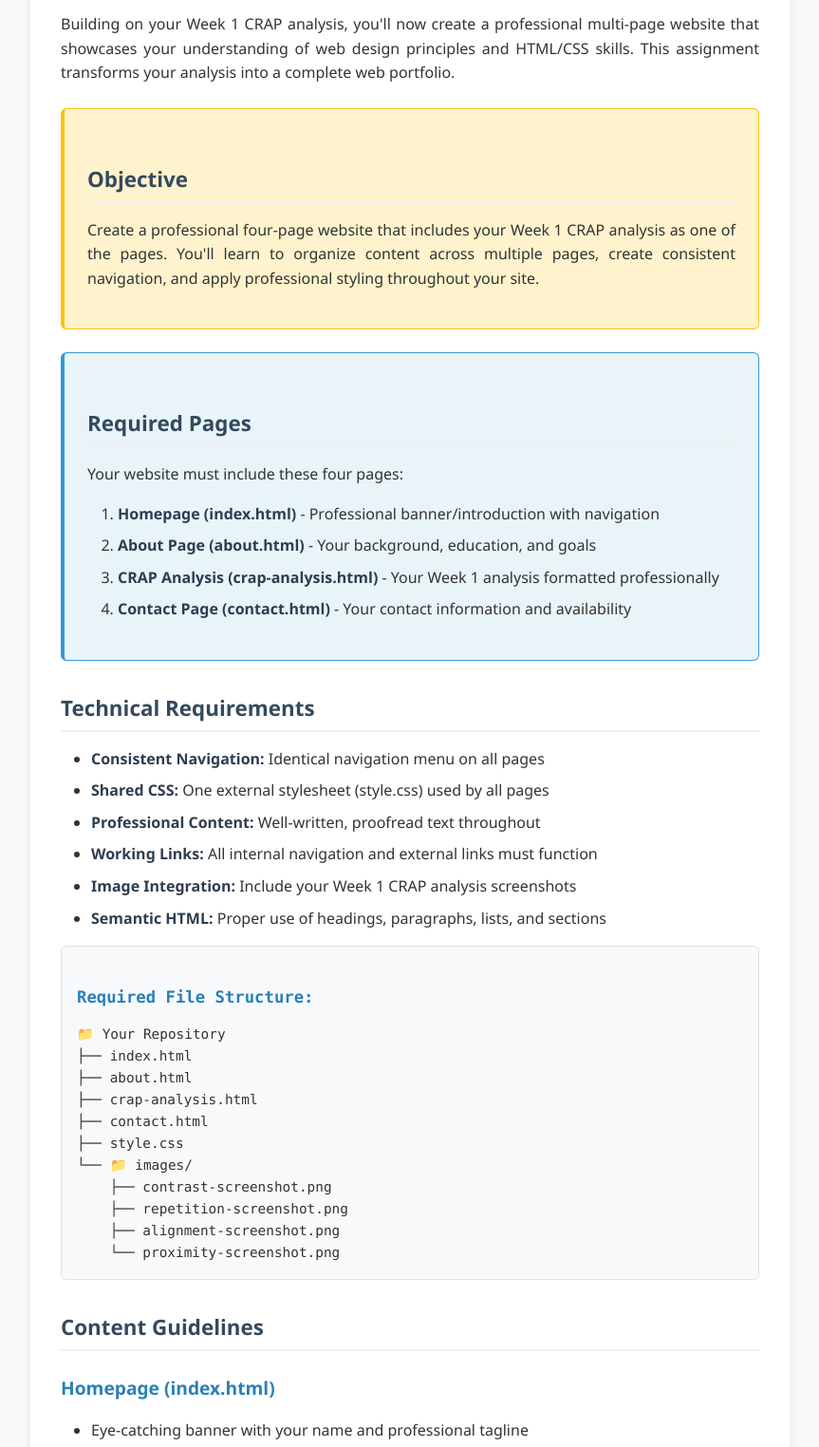
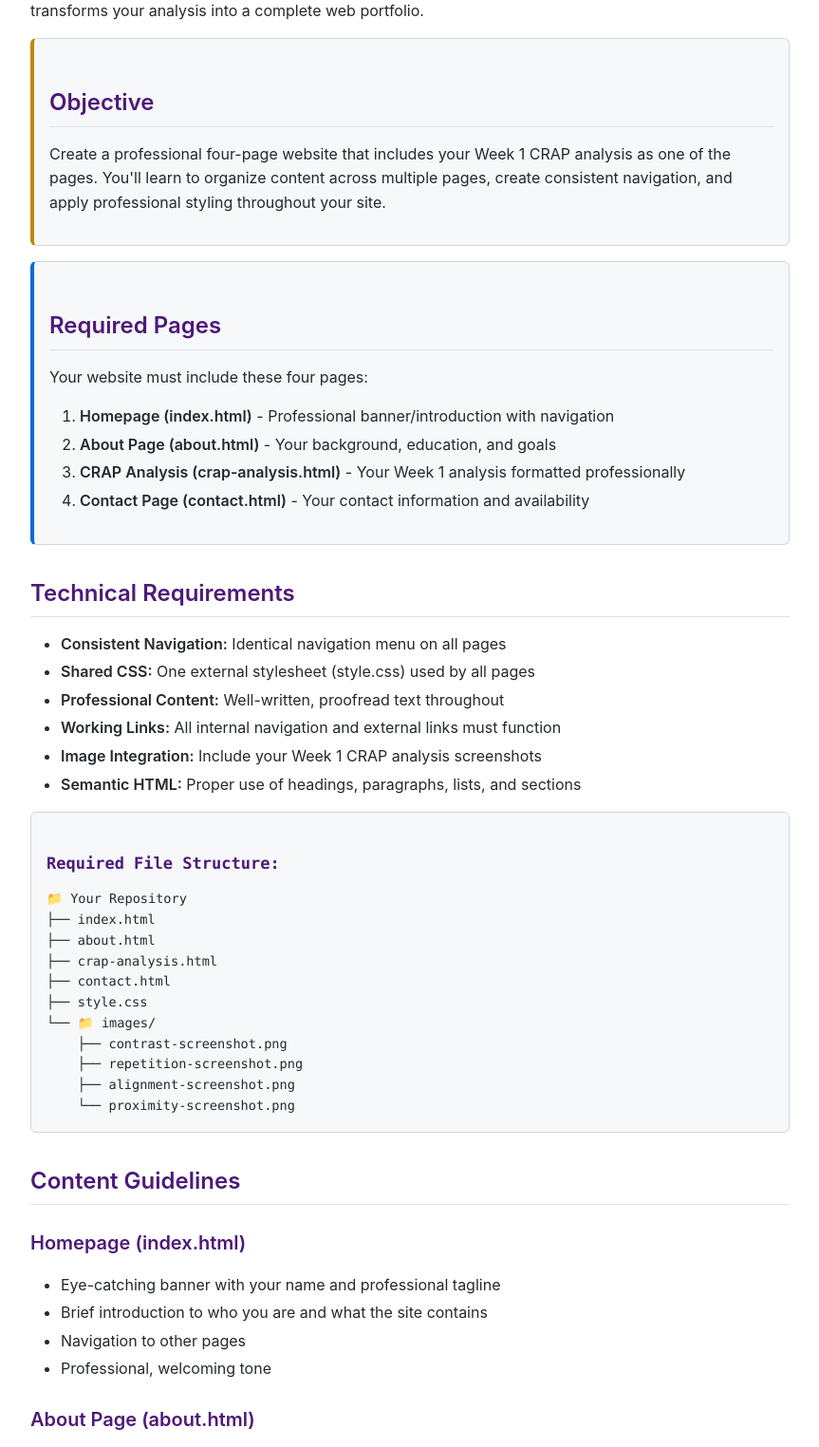
Before and after one commit to curtrode/60970, a plain HTML site: page week1/tutorials 2/subpage/assignment-instructions.html in a window 1280 px wide. Shown: the part 214-1738 px from the top of the page at 95% size, without its empty margins (208-1071 px from the left). Drawn offline with Linux system fonts and the light colour scheme.

Commit message:
Revamp assignment instructions page styling
Updated CSS for assignment-instructions.html to use more modern system fonts, adjust colors for improved readability, simplify layout, and unify box styles. Enhanced accessibility and visual consistency across headings, containers, and code blocks.

```diff
--- a/week1/tutorials 2/subpage/assignment-instructions.html
+++ b/week1/tutorials 2/subpage/assignment-instructions.html
@@ -6,49 +6,51 @@
     <title>Week 2: Multi-Page Website Development Assignment</title>
     <style>
         body {
-            font-family: 'Segoe UI', Tahoma, Geneva, Verdana, sans-serif;
+            font-family: -apple-system, BlinkMacSystemFont, 'Segoe UI', Roboto, 'Helvetica Neue', Arial, sans-serif;
             line-height: 1.6;
-            color: #333;
-            max-width: 800px;
-            margin: 0 auto;
-            padding: 2rem;
-            background-color: #f8f9fa;
+            color: #24292e;
+            max-width: 100%;
+            margin: 0;
+            padding: 1rem;
+            background-color: #ffffff;
         }
 
         .assignment-container {
-            background-color: white;
-            padding: 2rem;
-            border-radius: 8px;
-            box-shadow: 0 2px 10px rgba(0,0,0,0.1);
+            max-width: 800px;
+            margin: 0 auto;
+            padding: 0;
         }
 
         h1 {
-            color: #2c3e50;
-            font-size: 2.2em;
+            color: #4d1979;
+            font-size: 2em;
             margin-bottom: 1rem;
-            border-bottom: 3px solid #3498db;
-            padding-bottom: 0.5rem;
+            border-bottom: 1px solid #e1e4e8;
+            padding-bottom: 0.3rem;
+            font-weight: 600;
         }
 
         h2 {
-            color: #34495e;
-            font-size: 1.4em;
+            color: #4d1979;
+            font-size: 1.5em;
             margin-top: 2rem;
             margin-bottom: 1rem;
-            border-bottom: 2px solid #ecf0f1;
+            border-bottom: 1px solid #e1e4e8;
             padding-bottom: 0.3rem;
+            font-weight: 600;
         }
 
         h3 {
-            color: #2980b9;
-            font-size: 1.2em;
+            color: #4d1979;
+            font-size: 1.25em;
             margin-top: 1.5rem;
             margin-bottom: 0.8rem;
+            font-weight: 600;
         }
 
         p {
             margin-bottom: 1rem;
-            text-align: justify;
+            text-align: left;
         }
 
         ul, ol {
@@ -57,75 +59,69 @@
         }
 
         li {
-            margin-bottom: 0.5rem;
+            margin-bottom: 0.25rem;
         }
 
         strong {
-            color: #2c3e50;
+            color: #24292e;
             font-weight: 600;
         }
 
-        .highlight-box {
-            background-color: #e8f4f8;
-            border: 1px solid #3498db;
+        .highlight-box, .objective-box, .submission-box, .reminder-box {
+            background-color: #f6f8fa;
+            border: 1px solid #d0d7de;
             border-radius: 6px;
-            padding: 1.5rem;
-            margin: 1.5rem 0;
-            border-left: 4px solid #3498db;
+            padding: 1rem;
+            margin: 1rem 0;
+            border-left: 4px solid #0969da;
         }
 
         .objective-box {
-            background-color: #fff3cd;
-            border: 1px solid #ffc107;
-            border-radius: 6px;
-            padding: 1.5rem;
-            margin: 1.5rem 0;
-            border-left: 4px solid #ffc107;
+            border-left-color: #bf8700;
         }
 
         .submission-box {
-            background-color: #d4edda;
-            border: 1px solid #28a745;
-            border-radius: 6px;
-            padding: 1.5rem;
-            margin: 1.5rem 0;
-            border-left: 4px solid #28a745;
+            border-left-color: #1a7f37;
         }
 
         .reminder-box {
-            background-color: #f8d7da;
-            border: 1px solid #dc3545;
-            border-radius: 6px;
-            padding: 1.5rem;
-            margin: 1.5rem 0;
-            border-left: 4px solid #dc3545;
+            border-left-color: #cf222e;
         }
 
         .file-structure {
-            background-color: #f8f9fa;
-            border: 1px solid #dee2e6;
+            background-color: #f6f8fa;
+            border: 1px solid #d0d7de;
             border-radius: 6px;
             padding: 1rem;
-            font-family: 'Consolas', 'Monaco', 'Courier New', monospace;
-            font-size: 0.9em;
+            font-family: 'SF Mono', Monaco, 'Inconsolata', 'Roboto Mono', 'Courier New', monospace;
+            font-size: 0.85em;
             margin: 1rem 0;
         }
 
         code {
-            background-color: #f1f3f4;
+            background-color: #f6f8fa;
             padding: 2px 4px;
             border-radius: 3px;
-            font-family: 'Consolas', 'Monaco', 'Courier New', monospace;
-            font-size: 0.9em;
+            font-family: 'SF Mono', Monaco, 'Inconsolata', 'Roboto Mono', 'Courier New', monospace;
+            font-size: 0.85em;
         }
 
         .footer {
             text-align: center;
             margin-top: 2rem;
             padding-top: 1rem;
-            border-top: 1px solid #ecf0f1;
-            color: #7f8c8d;
+            border-top: 1px solid #e1e4e8;
+            color: #656d76;
             font-size: 0.9em;
+        }
+
+        a {
+            color: #0969da;
+            text-decoration: none;
+        }
+
+        a:hover {
+            text-decoration: underline;
         }
     </style>
 </head>
```
